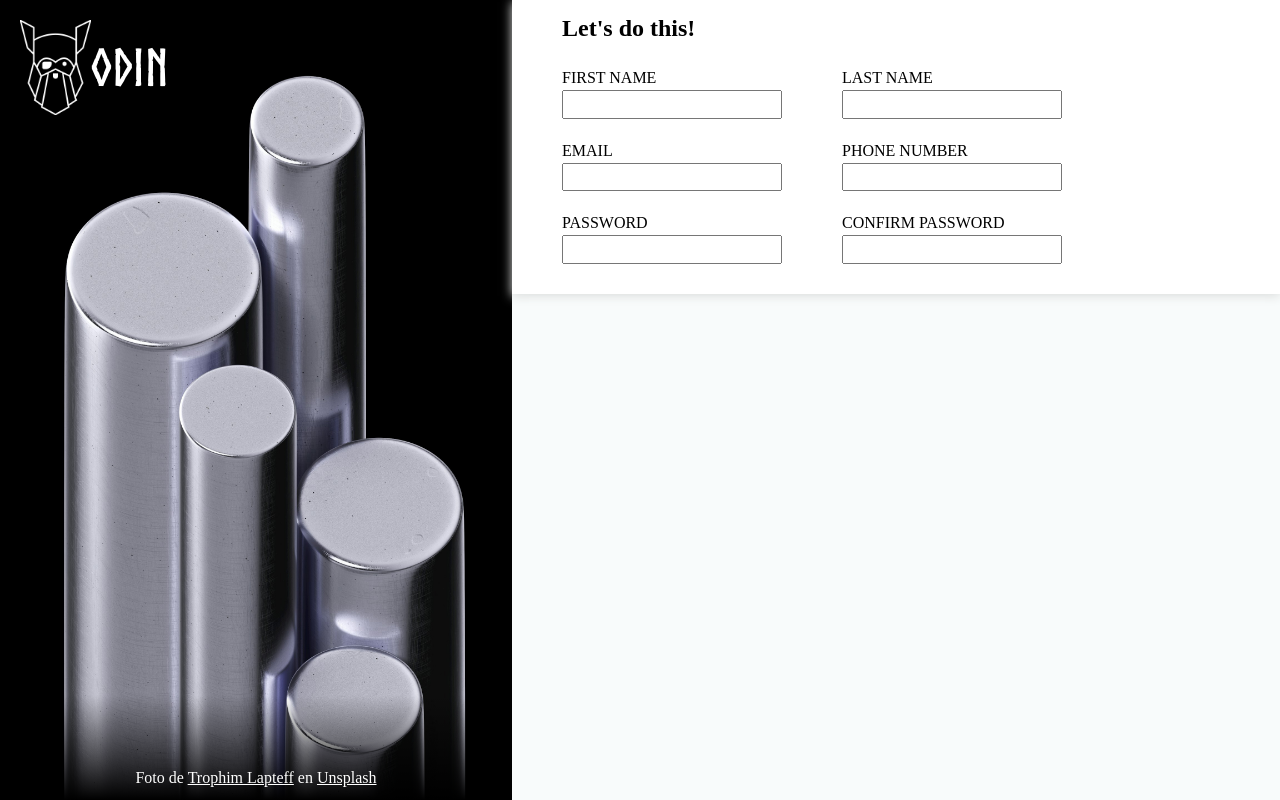
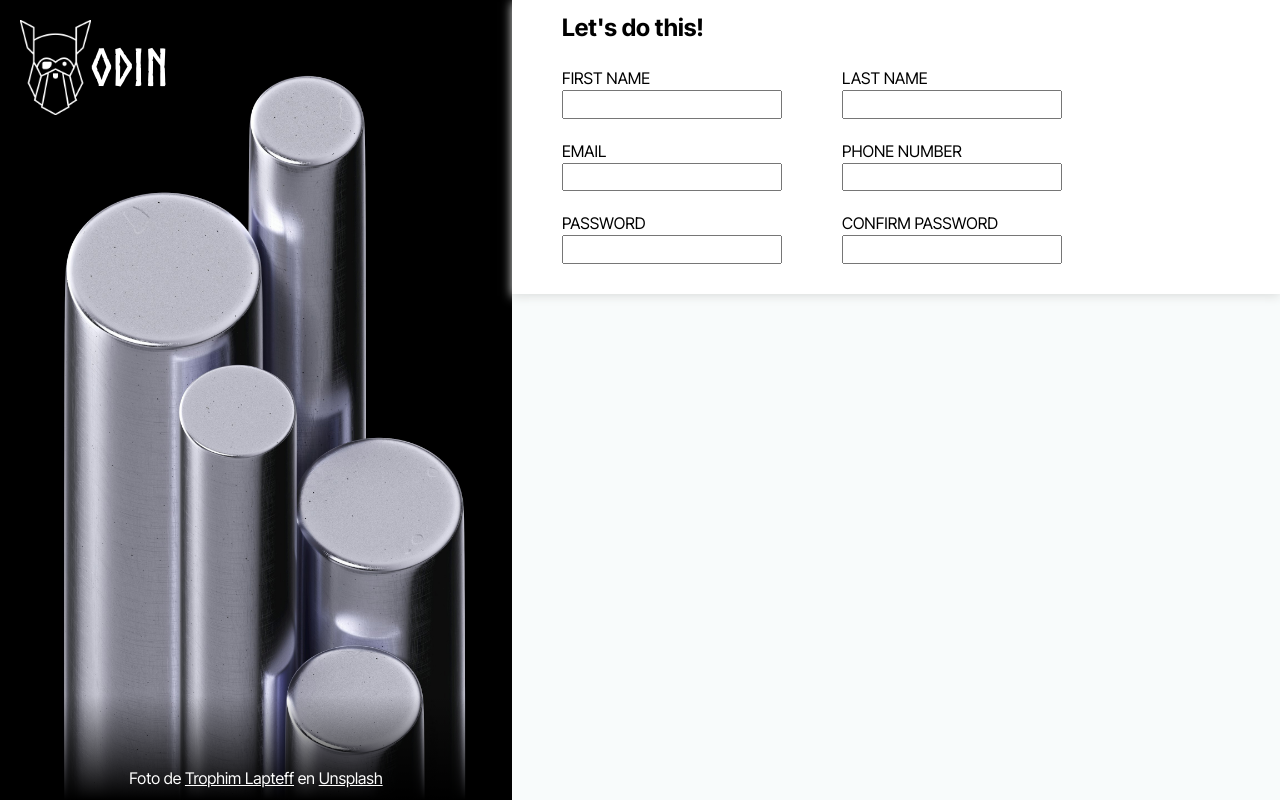
Before and after one commit to rip-the-slit/signup-form, a plain HTML site: page index.html in a window 1280 px wide. Drawn offline with Linux system fonts and the light colour scheme.

Commit message:
Set global font family

```diff
--- a/index.html
+++ b/index.html
@@ -5,6 +5,9 @@
     <meta http-equiv="X-UA-Compatible" content="IE=edge">
     <meta name="viewport" content="width=device-width, initial-scale=1.0">
     <link rel="stylesheet" href="./style.css">
+    <link rel="preconnect" href="https://fonts.googleapis.com">
+    <link rel="preconnect" href="https://fonts.gstatic.com" crossorigin>
+    <link href="https://fonts.googleapis.com/css2?family=Inter+Tight:ital,wght@0,100..900;1,100..900&display=swap" rel="stylesheet">
     <title>Document</title>
 </head>
 <body>
--- a/style.css
+++ b/style.css
@@ -48,6 +48,7 @@
 }
 
 body {
+    font-family: "Inter Tight", sans-serif;
     display: flex;
 }
 
```
